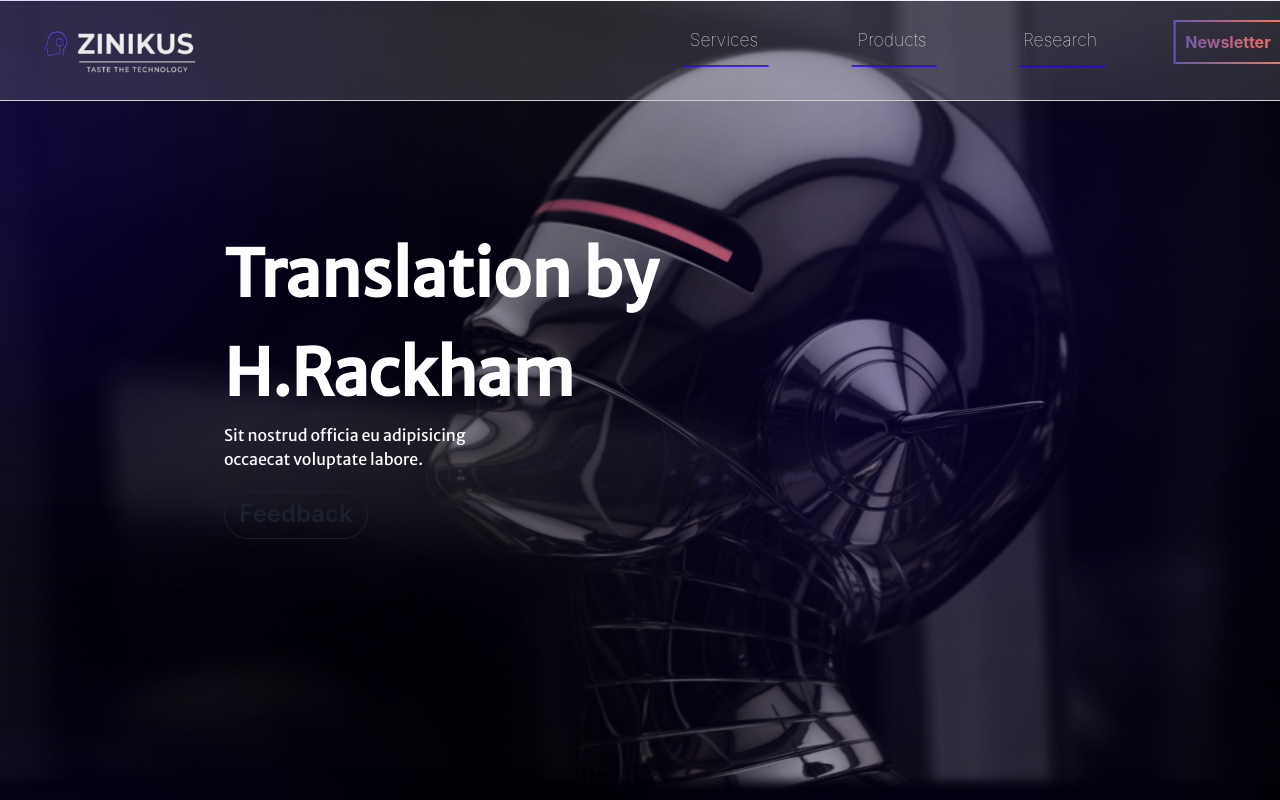
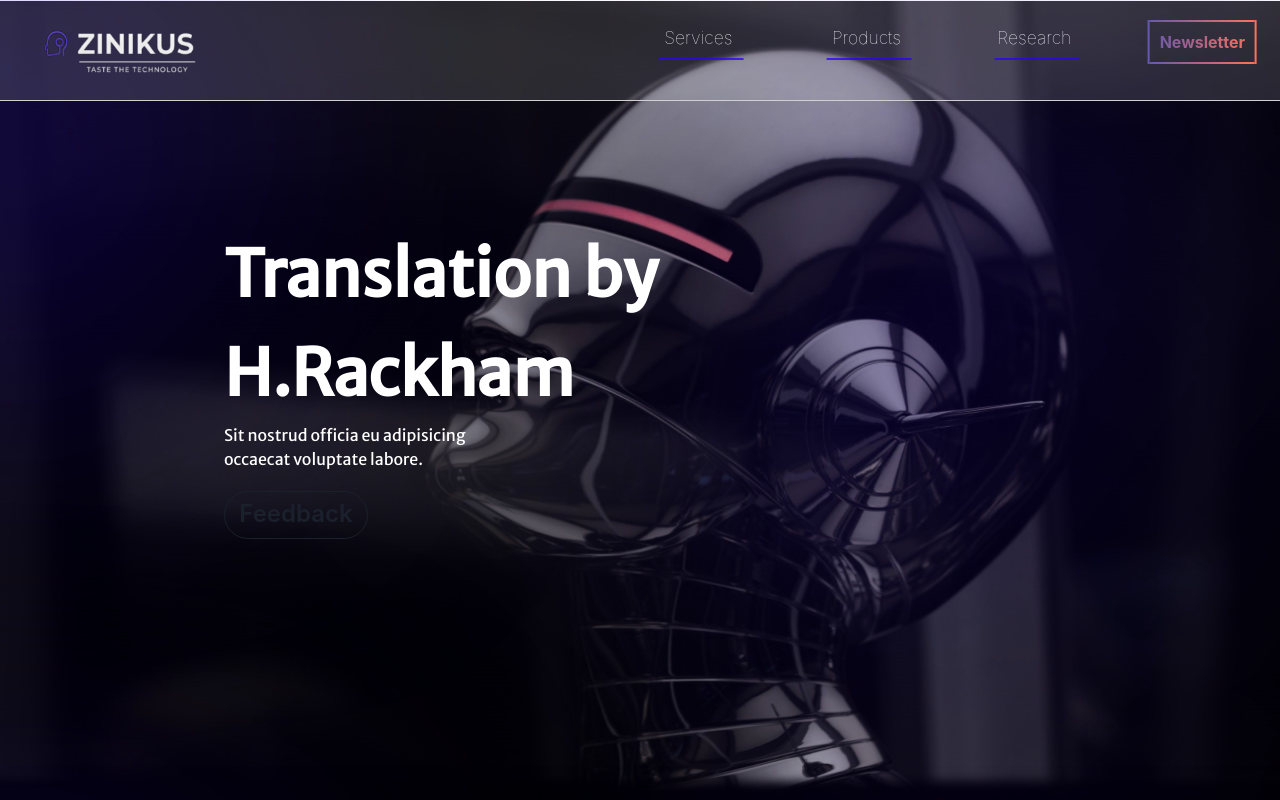
Before and after one commit to UjjwalPasahan/ZINIKUSWEB, a React (Create React App) app in the folder client/: page / in a window 1280 px wide. Shown: the top 800 px of the page. Built offline with nearby package versions, Linux system fonts and the light colour scheme; a web font is replaced by a local one.

Commit message:
header fixes

```diff
--- a/client/src/components/HeaderContent.jsx
+++ b/client/src/components/HeaderContent.jsx
@@ -47,7 +47,7 @@ const HeaderContent = () => {
       <Link to={'/research'}>Research</Link>
     </Button>  */}
           {/* <!--start button, nothing above this is necessary --> */}
-          <div className="svg-wrapper" style={{ marginLeft: '3.7vw' }}>
+          <div className="svg-wrapper" style={{ marginLeft: '1.7vw' }}>
             <Link to={'/services'}>
               <div id="text">
                 <a href="/services"><span height="40" width="150" className="spot">Services</span></a>
--- a/client/src/styles/header.css
+++ b/client/src/styles/header.css
@@ -25,7 +25,7 @@
 
 .links {
   position: absolute;
-  top: 0.5%;
+  top: 0%;
   left: 30%;
   z-index: 100;
 }
@@ -210,3 +210,45 @@ div.svg-wrapper:nth-child(4) > svg:nth-child(2) {
   stroke-dashoffset: -220;
   transition: 1s all ease; */
 /* } */
+
+/* Element | http://localhost:3000/ */
+
+div.svg-wrapper:nth-child(1) > a:nth-child(1) > svg:nth-child(2) {
+  margin-top: -5px;
+}
+
+/* Element | http://localhost:3000/ */
+
+div.svg-wrapper:nth-child(1) > a:nth-child(1) > svg:nth-child(2) > rect:nth-child(1) {
+  margin-top: -5px;
+}
+
+/* Element | http://localhost:3000/ */
+
+div.svg-wrapper:nth-child(1) {
+  margin-top: -5px;
+}
+
+/* Element | http://localhost:3000/ */
+
+div.svg-wrapper:nth-child(2) > a:nth-child(1) > svg:nth-child(2) {
+  margin-top: -5px;
+}
+
+/* Element | http://localhost:3000/ */
+
+div.svg-wrapper:nth-child(2) {
+  margin-top: -5px;
+}
+
+/* Element | http://localhost:3000/ */
+
+div.svg-wrapper:nth-child(3) > a:nth-child(1) > svg:nth-child(2) {
+  margin-top: -5px;
+}
+
+/* Element | http://localhost:3000/ */
+
+div.svg-wrapper:nth-child(3) {
+  margin-top: -5px;
+}
```
